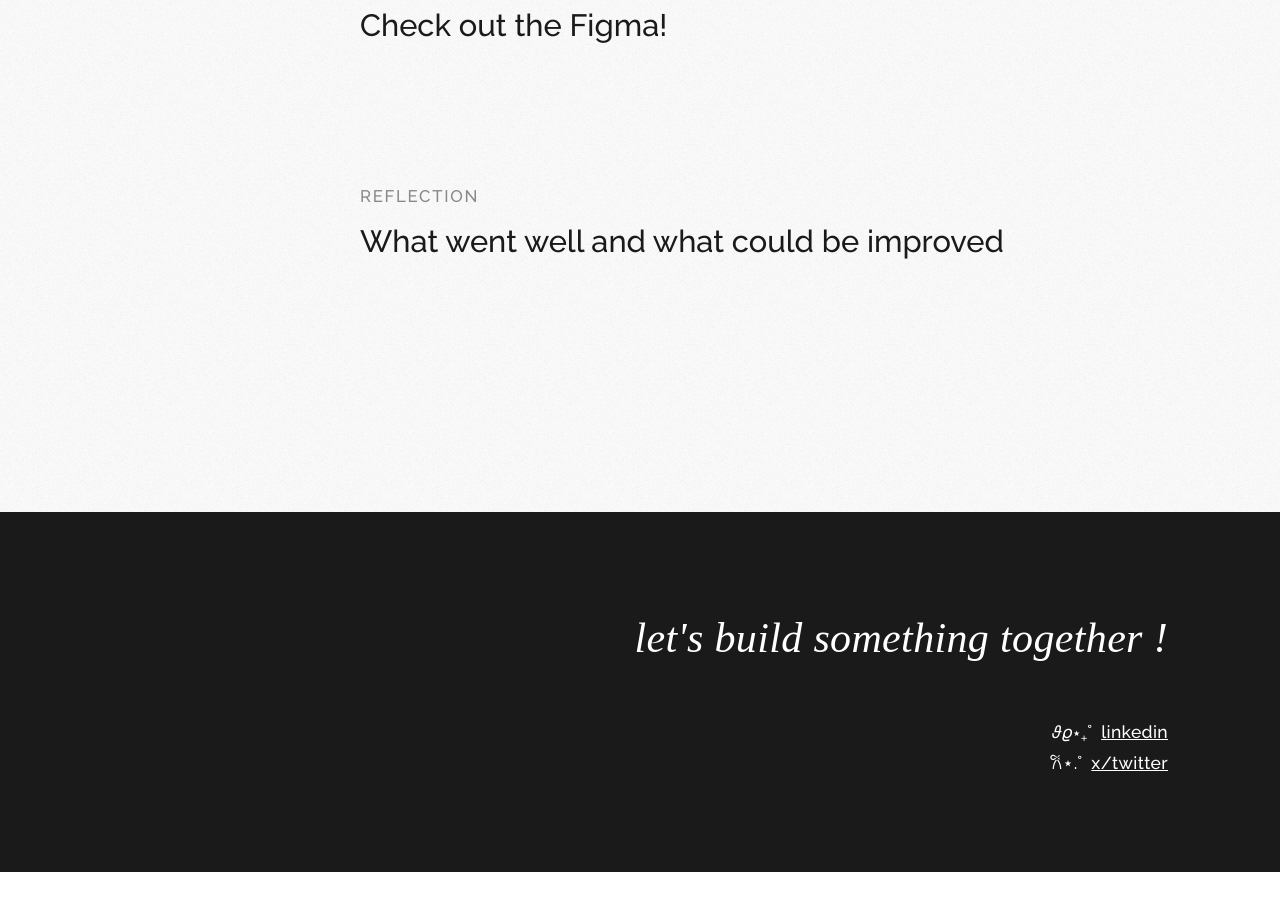
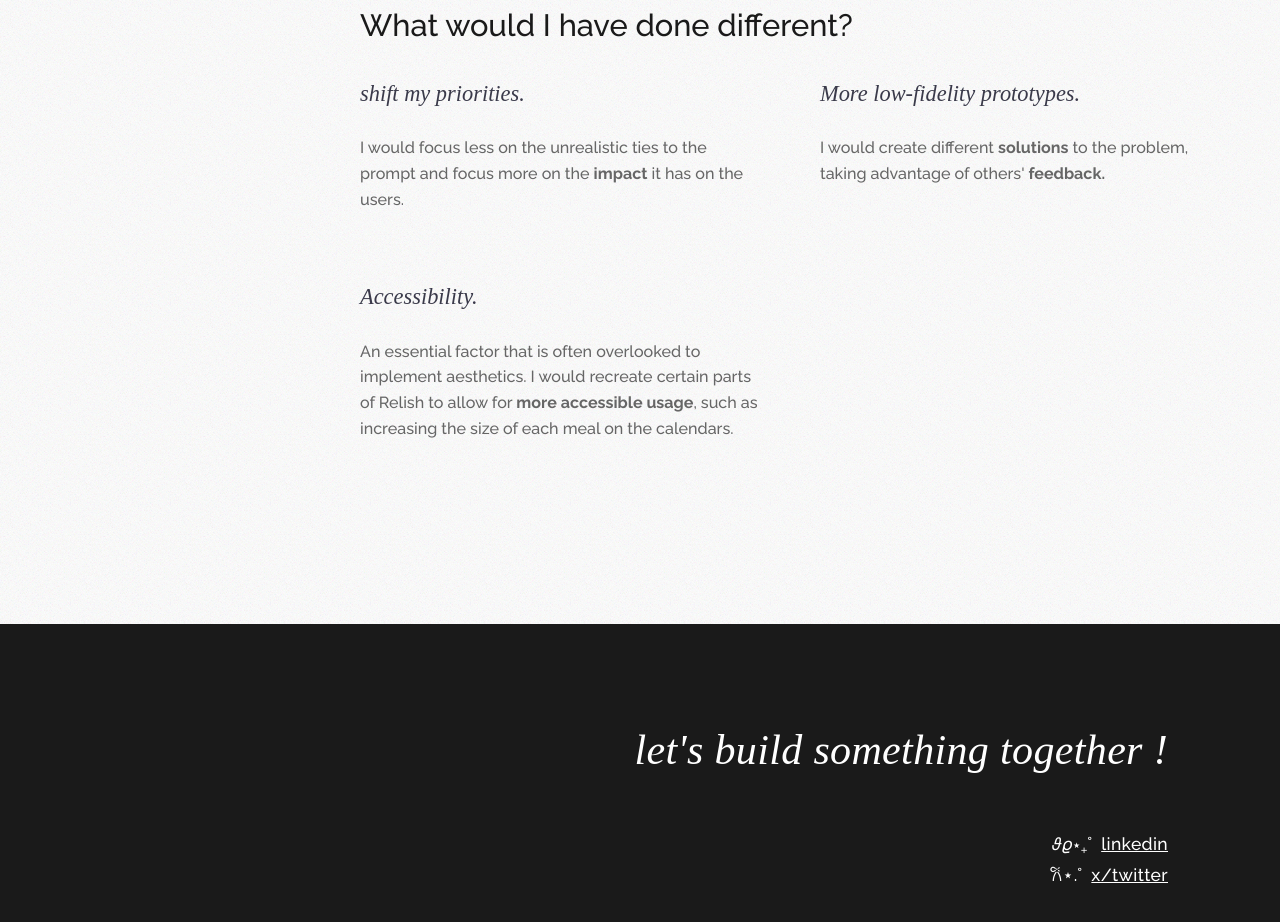
Before and after one commit to amyw41/amyw41.github.io, a React (Vite) app: page /projects/relish in a window 1280 px wide. Shown: the part 6386-7308 px from the top of the page. Before the commit the page ends 7258 px from the top, so only its background shows below. Built offline with nearby package versions, Linux system fonts and the light colour scheme.

Commit message:
updated stuff

```diff
--- a/src/App.css
+++ b/src/App.css
@@ -25,6 +25,16 @@ img {
 ::-moz-selection {
   background-color: #111;
   color: #fff;
+}
+
+.footer ::selection {
+  background-color: #fff;
+  color: #111;
+}
+
+.footer ::-moz-selection {
+  background-color: #fff;
+  color: #111;
 }
 
 .page-fade-in {
@@ -74,15 +84,48 @@ img {
 }
 
 .cursor-circle.cursor-project {
-  width: 140px;
-  height: 34px;
+  width: 165px;
+  height: 38px;
   background-color: #111;
   border-color: #111;
 }
 
+.project-wip .project-preview-square::after {
+  background-color: rgba(0, 0, 0, 0.3);
+}
+
+.project-wip .project-preview-square:hover::after {
+  opacity: 1 !important;
+}
+
+.project-wip .project-preview-square::before {
+  content: "WORK IN PROGRESS!";
+  position: absolute;
+  top: 50%;
+  left: 50%;
+  transform: translate(-50%, -50%);
+  color: white;
+  font-family: 'Raleway', sans-serif;
+  font-weight: 700;
+  font-size: 1.2rem;
+  z-index: 2;
+  opacity: 0;
+  transition: opacity 0.4s ease;
+  pointer-events: none;
+  white-space: nowrap;
+}
+
+.project-wip .project-preview-square:hover::before {
+  opacity: 1;
+}
+
+.project-wip {
+  cursor: default !important;
+}
+
 .cursor-text {
   font-family: 'Raleway', sans-serif;
-  font-size: 0.9rem;
+  font-size: 1rem;
   font-weight: 700;
   color: white;
   text-transform: uppercase;
@@ -170,9 +213,9 @@ img {
 /* Scroll reveal animation */
 .reveal-item {
   opacity: 0;
-  transform: translateY(50px);
-  transition: opacity 0.8s cubic-bezier(0.215, 0.61, 0.355, 1),
-    transform 0.8s cubic-bezier(0.215, 0.61, 0.355, 1);
+  transform: translateY(24px);
+  transition: opacity 0.55s cubic-bezier(0.215, 0.61, 0.355, 1),
+    transform 0.55s cubic-bezier(0.215, 0.61, 0.355, 1);
 }
 
 .reveal-item.reveal {
@@ -234,8 +277,9 @@ img {
   inset: 0;
   background-color: white;
   opacity: 0;
-  transition: opacity 0.4s ease;
+  transition: opacity 0.4s ease, background-color 0.4s ease;
   pointer-events: none;
+  z-index: 1;
 }
 
 .project-preview-square:hover::after {
@@ -794,7 +838,7 @@ body {
   /* Center vertically in the 360px height */
   align-items: flex-end;
   /* Align to the right */
-  margin-top: 8rem;
+  margin-top: 4rem;
   padding: 0 8rem 0 0;
   /* Standard side padding */
   gap: 0rem;
@@ -1331,7 +1375,7 @@ body.relish-page {
   display: flex;
   width: 100vw;
   max-width: 1300px;
-  margin: 0 auto 5rem auto;
+  margin: 0 auto 2rem auto;
   padding: 0 4rem;
   gap: 6rem;
   box-sizing: border-box;
@@ -1341,7 +1385,7 @@ body.relish-page {
   width: 220px;
   flex-shrink: 0;
   position: sticky;
-  bottom: 100px;
+  bottom: 50px;
   height: fit-content;
   align-self: flex-end;
 }
@@ -1521,6 +1565,79 @@ body.relish-page {
 
 .problem-section>*:last-child {
   margin-bottom: 0 !important;
+}
+
+/* ===== Reflection Grid ===== */
+.reflection-grid {
+  display: grid;
+  grid-template-columns: repeat(2, 1fr);
+  gap: 3rem 4rem;
+  margin-top: 2.5rem;
+}
+
+.reflection-col {
+  display: flex;
+  flex-direction: column;
+}
+
+.reflection-heading {
+  font-family: 'Raleway', serif;
+  font-size: 1.5rem;
+  font-weight: 700;
+  color: #1a1a1a;
+  margin: 0 0 0.8rem 0;
+  line-height: 1.3;
+}
+
+.reflection-heading--cursive {
+  font-family: 'Editorial New', serif;
+  font-weight: 400;
+  font-style: italic;
+  font-size: 1.6rem;
+  color: #3a3a4a;
+}
+
+/* ===== Reflection Banner ===== */
+.reflection-banner {
+  background-color: #f5dde8;
+  border-radius: 4px;
+  padding: 3rem 3.5rem;
+  text-align: center;
+  margin: 1rem 0 0 0;
+}
+
+.reflection-banner-title {
+  font-family: 'Raleway', serif;
+  font-size: 1.8rem;
+  font-weight: 600;
+  color: #1a1a1a;
+  margin: 0 0 0.75rem 0;
+}
+
+.reflection-banner-sub {
+  font-family: 'Raleway', sans-serif;
+  font-size: 1.1rem;
+  color: #7a4a5a;
+  margin: 0;
+  line-height: 1.6;
+}
+
+/* ===== Redesign Section ===== */
+.redesign-section {
+  padding-top: 4rem;
+}
+
+.redesign-section .reflection-grid {
+  grid-template-columns: repeat(2, 1fr);
+}
+
+.redesign-number {
+  font-family: 'Raleway', sans-serif;
+  font-size: 1rem;
+  font-weight: 700;
+  color: #888;
+  margin: 0 0 0.25rem 0;
+  letter-spacing: 0.05em;
 }
 
 
--- a/src/hooks/useScrollReveal.js
+++ b/src/hooks/useScrollReveal.js
@@ -13,8 +13,8 @@ function useScrollReveal(delay = 0) {
         }
       },
       {
-        threshold: 0.15,
-        rootMargin: '0px 0px -50px 0px'
+        threshold: 0.05,
+        rootMargin: '0px 0px 150px 0px'
       }
     );
 
--- a/src/pages/Home.jsx
+++ b/src/pages/Home.jsx
@@ -92,7 +92,7 @@ function Home() {
             <div className="desc-line align-desc">
               <span className="arrow">→</span>
               <span className="desc-text">
-                is a product designer who uses <span className="desc-italic-bold">aesthetics</span> and<br className="mobile-break" /> <span className="desc-bold">makes it work.</span>
+                is a product designer who uses <span className="desc-italic-bold">aesthetics</span> &<br className="mobile-break" /> <span className="desc-bold">makes it work.</span>
               </span>
             </div>
             <div className="desc-line align-desc">
@@ -128,20 +128,7 @@ function Home() {
       </section>
       <section id="work" className="projects-container">
         <div className="project-preview-row">
-          <Link to="/projects/cybersea" className="project-preview-box reveal-item" ref={box1Ref}>
-            <div className="project-preview-square project-preview-square-first">
-              <img src={cyberseaImg} alt="Cybersea Project UI" className="project-img" />
-            </div>
-            <div className="project-preview-info">
-              <span className="project-preview-title">3D mesh playground & cool ocean visuals</span>
-              <div className="project-preview-meta">
-                <span className="project-preview-tag">Product Design</span>
-                <span className="project-preview-tag">Hackathon</span>
-              </div>
-            </div>
-            <div className="project-preview-subtitle">1ST OVERALL @ UOTTAHACKS • 2026</div>
-          </Link>
-          <Link to="/projects/relish" className="project-preview-box reveal-item" ref={box2Ref}>
+          <Link to="/projects/relish" className="project-preview-box reveal-item" ref={box1Ref}>
             <div className="project-preview-square project-preview-square-second">
               <div className="project-side-by-side-container">
                 <img src={relishMain} alt="Relish Main" className="project-side-img" />
@@ -159,10 +146,23 @@ function Home() {
             </div>
             <div className="project-preview-subtitle">FIGMA MAKE-A-THON • 2025</div>
           </Link>
+          <Link to="/projects/cybersea" className="project-preview-box reveal-item project-wip" ref={box2Ref} onClick={(e) => e.preventDefault()}>
+            <div className="project-preview-square project-preview-square-first">
+              <img src={cyberseaImg} alt="Cybersea Project UI" className="project-img" />
+            </div>
+            <div className="project-preview-info">
+              <span className="project-preview-title">3D mesh playground & cool ocean visuals</span>
+              <div className="project-preview-meta">
+                <span className="project-preview-tag">Product Design</span>
+                <span className="project-preview-tag">Hackathon</span>
+              </div>
+            </div>
+            <div className="project-preview-subtitle">1ST OVERALL @ UOTTAHACKS • 2026</div>
+          </Link>
         </div>
 
         <div className="project-preview-row">
-          <Link to="/projects/amazon" className="project-preview-box reveal-item" ref={box3Ref}>
+          <Link to="/projects/amazon" className="project-preview-box reveal-item project-wip" ref={box3Ref} onClick={(e) => e.preventDefault()}>
             <div className="project-preview-square project-preview-square-third">
               <div className="project-side-by-side-container">
                 <img src={amazon1} alt="Amazon 1" className="project-side-img" />
--- a/src/pages/Relish.jsx
+++ b/src/pages/Relish.jsx
@@ -371,14 +371,26 @@ function Relish() {
                             </div>
                         </div>
                     </div>
-                    <div id="final-product" className="problem-section">
-                        <span className="section-label">FINAL PRODUCT</span>
-                        <p className="overview-title">Check out the Figma!</p>
-                    </div>
                     <div id="reflection" className="problem-section">
                         <span className="section-label">REFLECTION</span>
-                        <p className="overview-title">What went well and what could be improved</p>
+                        <p className="overview-title">What would I have done different?</p>
+                        <div className="reflection-grid">
+                            <div className="reflection-col">
+                                <h3 className="reflection-heading reflection-heading--cursive">shift my priorities.</h3>
+                                <p className="section-body">I would focus less on the unrealistic ties to the prompt and focus more on the <strong>impact</strong> it has on the users.</p>
+                            </div>
+                            <div className="reflection-col">
+                                <h3 className="reflection-heading reflection-heading--cursive">More low-fidelity prototypes.</h3>
+                                <p className="section-body">I would create different <strong>solutions</strong> to the problem, taking advantage of others' <strong>feedback.</strong></p>
+                            </div>
+                            <div className="reflection-col">
+                                <h3 className="reflection-heading reflection-heading--cursive">Accessibility.</h3>
+                                <p className="section-body">An essential factor that is often overlooked to implement aesthetics. I would recreate certain parts of Relish to allow for <strong>more accessible usage</strong>, such as increasing the size of each meal on the calendars.</p>
+                            </div>
+                        </div>
                     </div>
+
+
                 </main>
             </div>
         </div>
```
